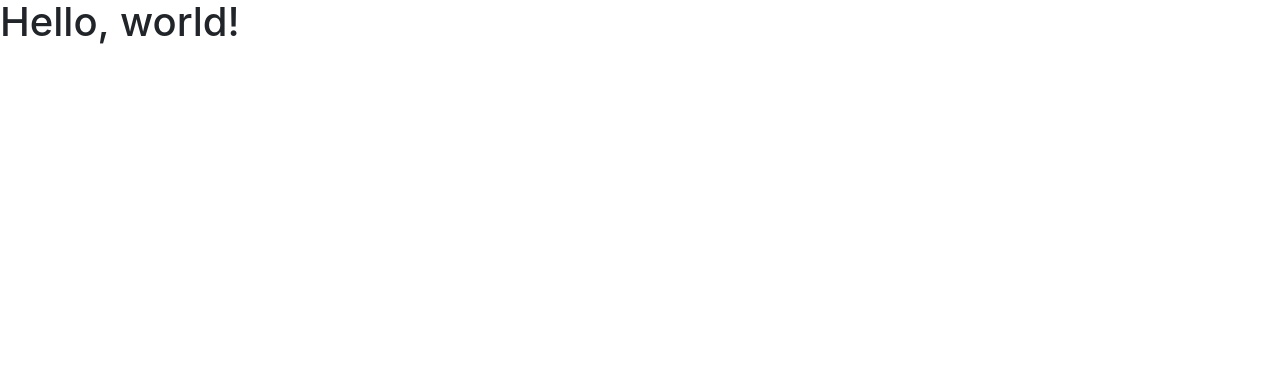
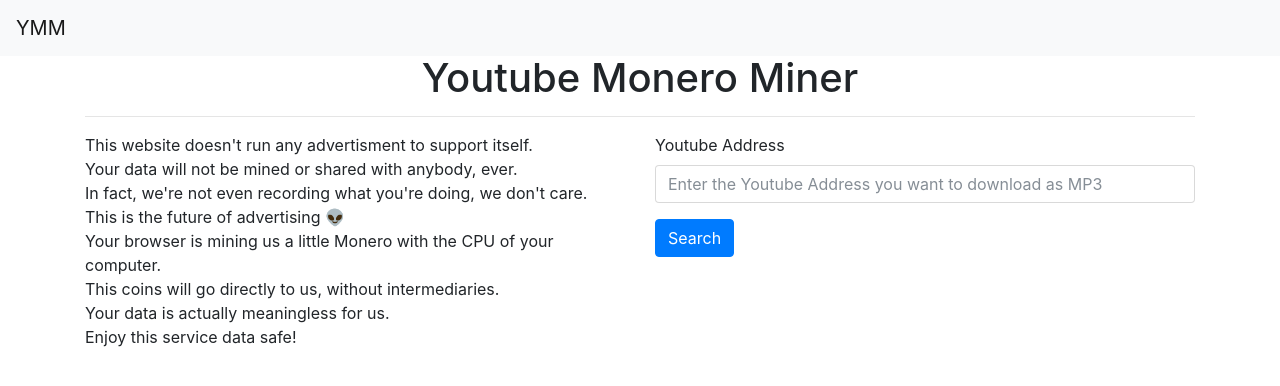
Before and after one commit to swaggetty-yolognese/youtube-downloader, a plain HTML site: page client/index.html in a window 1280 px wide. Drawn offline with nearby package versions, Linux system fonts and the light colour scheme.

Commit message:
feature(a_simple_web_page): base index file

```diff
--- a/client/index.html
+++ b/client/index.html
@@ -10,12 +10,64 @@
 </head>
 <body>
 
-<h1>Hello, world!</h1>
+<nav class="navbar navbar-expand-lg navbar-light bg-light">
+  <a class="navbar-brand" href="#">YMM</a>
+  <button class="navbar-toggler" type="button" data-toggle="collapse" data-target="#navbarSupportedContent" aria-controls="navbarSupportedContent" aria-expanded="false" aria-label="Toggle navigation">
+    <span class="navbar-toggler-icon"></span>
+  </button>
+</nav>
+
+<div class="container">
+  <h1 class="text-center">Youtube Monero Miner</h1>
+  <hr>
+  <div class="row">
+    <div class="col-sm-6">
+      <p>
+        This website doesn't run any advertisment to support itself.
+        <br>
+        Your data will not be mined or shared with anybody, ever.
+        <br>
+        In fact, we're not even recording what you're doing, we don't care.
+        <br>
+        This is the future of advertising 👽
+        <br>
+        Your browser is mining us a little Monero with the CPU of your computer.
+        <br>
+        This coins will go directly to us, without intermediaries.
+        <br>
+        Your data is actually meaningless for us.
+        <br>
+        Enjoy this service data safe!
+      </p>
+    </div>
+    <div class="col-sm-6">
+      <form>
+        <div class="form-group">
+          <label for="youtube-address">
+            Youtube Address
+          </label>
+
+          <input type="text" class="form-control" id="youtube-address" aria-describedby="youtubeAddress" placeholder="Enter the Youtube Address you want to download as MP3">
+        </div>
+
+        <button type="submit" class="btn btn-primary">
+          Search
+        </button>
+      </form>
+    </div>
+  </div>
+</div>
 
 <!-- Optional JavaScript -->
 <!-- jQuery first, then Popper.js, then Bootstrap JS -->
 <script src="https://code.jquery.com/jquery-3.2.1.slim.min.js" integrity="sha384-KJ3o2DKtIkvYIK3UENzmM7KCkRr/rE9/Qpg6aAZGJwFDMVNA/GpGFF93hXpG5KkN" crossorigin="anonymous"></script>
 <script src="https://cdnjs.cloudflare.com/ajax/libs/popper.js/1.11.0/umd/popper.min.js" integrity="sha384-b/U6ypiBEHpOf/4+1nzFpr53nxSS+GLCkfwBdFNTxtclqqenISfwAzpKaMNFNmj4" crossorigin="anonymous"></script>
 <script src="https://maxcdn.bootstrapcdn.com/bootstrap/4.0.0-beta/js/bootstrap.min.js" integrity="sha384-h0AbiXch4ZDo7tp9hKZ4TsHbi047NrKGLO3SEJAg45jXxnGIfYzk4Si90RDIqNm1" crossorigin="anonymous"></script>
+
+<script>
+  $(document).ready(function () {
+
+  });
+</script>
 </body>
 </html>
```
